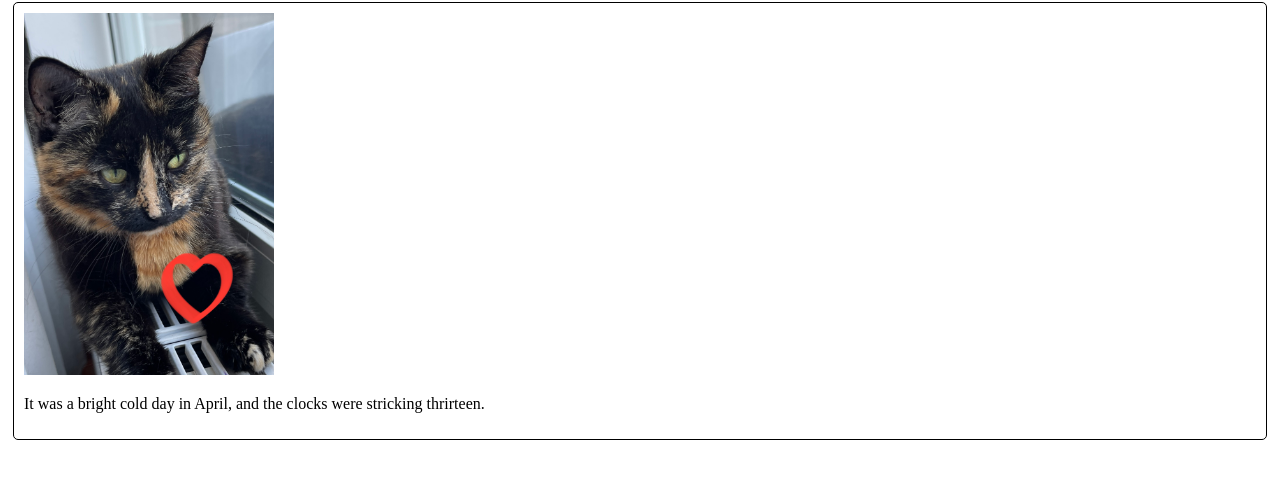
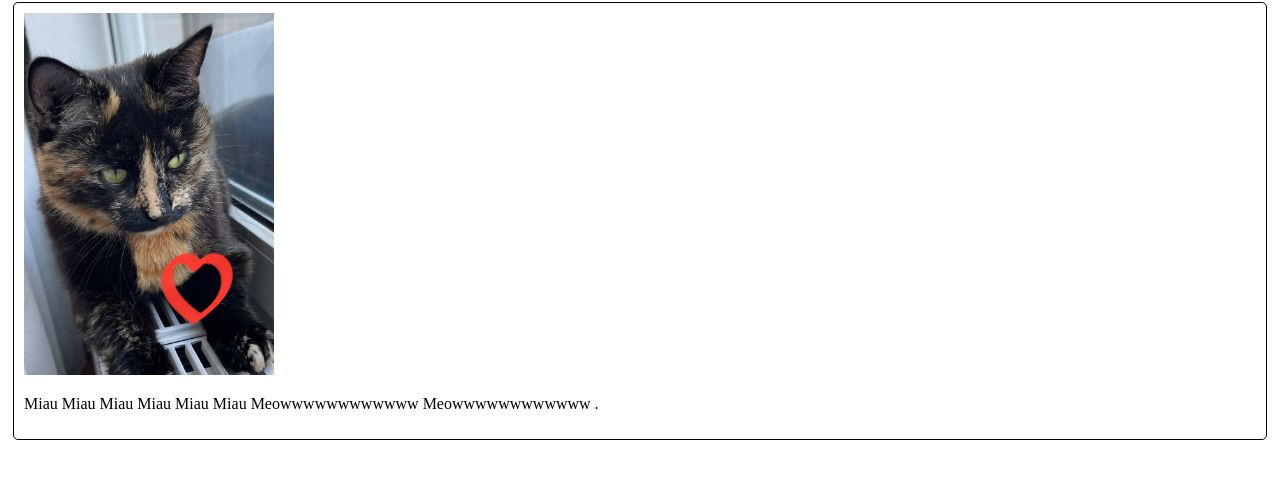
Before and after one commit to MariaRiosNavarro/MIMOTextEditor, a plain HTML site: page index.html in a window 1280 px wide. Shown: the part 112-590 px from the top of the page. Drawn offline with Linux system fonts and the light colour scheme.

Commit message:
p text changed

```diff
--- a/index.html
+++ b/index.html
@@ -30,7 +30,7 @@
 </div>
 <div id="page">
 <img src="img/redCat.jpg" >
-<p>It was a bright cold day in April, and the clocks were stricking thrirteen.</p>
+<p>Miau Miau Miau Miau Miau Miau Meowwwwwwwwwwww Meowwwwwwwwwwww .</p>
 </div>
 <script src="script.js"></script>
 </body>
```
